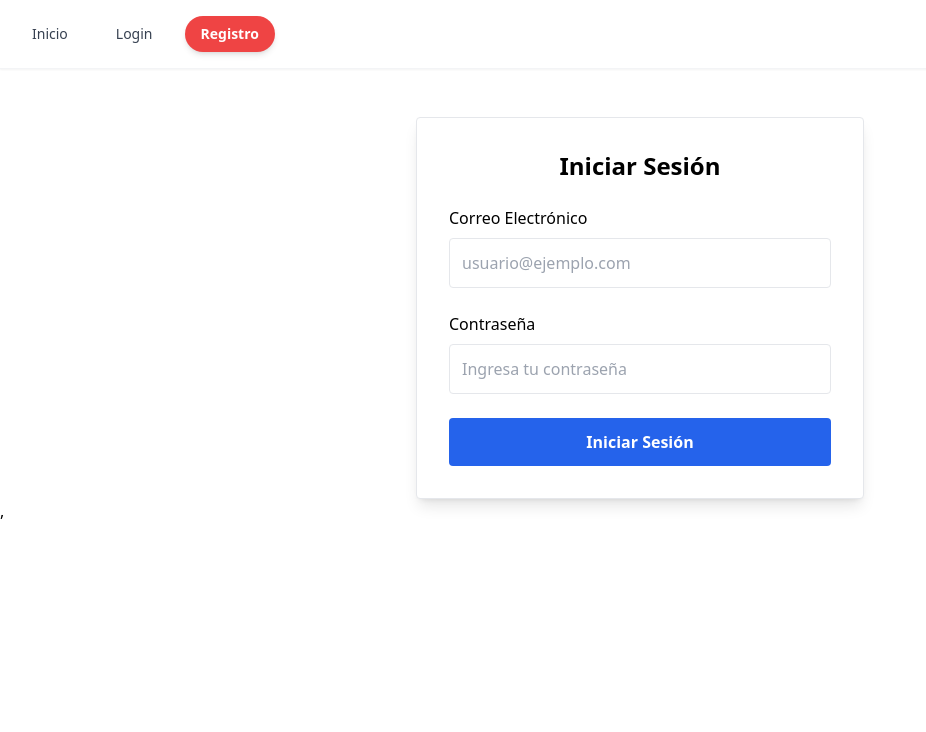
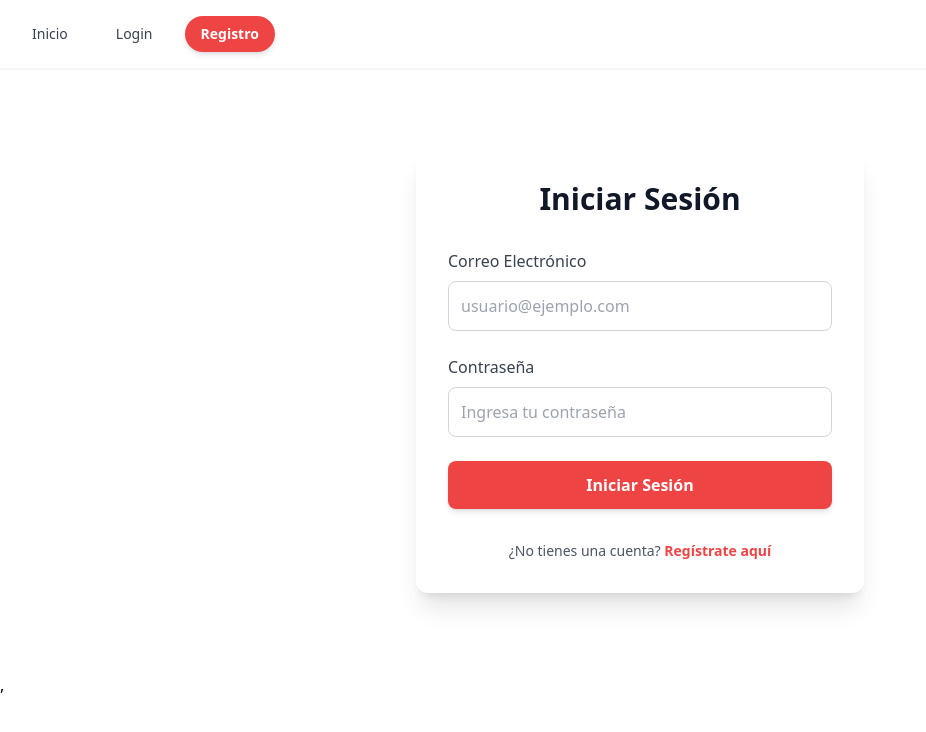
Before and after one commit to Wilberth08-maker/Modulo-4.-Introduccion-a-React, a React (Vite) app in the folder clon-airbnb/: page /login in a window 1280 px wide. Shown: the top 732 px of the page, without its empty margins (0-926 px from the left). Built offline with nearby package versions, Linux system fonts and the light colour scheme.

Commit message:
Se mejoro el estilo de mis páginas y componentes

```diff
--- a/clon-airbnb/src/pages/Login.jsx
+++ b/clon-airbnb/src/pages/Login.jsx
@@ -1,6 +1,7 @@
 import { useState } from 'react';
 import { useNavigate } from 'react-router-dom';
 import { login } from '@/utils/auth'
+import { Link } from 'react-router-dom';
 
 // Componente login recibe setUser como prop para actualizar la sesión
 const Login = ({ setUser }) => {
@@ -39,26 +40,26 @@ const Login = ({ setUser }) => {
     }
 
     return (
-        <div className="max-w-md mx-auto mt-12 p-8 border rounded shadow-lg bg-white">
-            <h2 className="text-2xl font-bold mb-6 text-center">Iniciar Sesión</h2>
+        <div className="max-w-md w-full mx-auto p-8 rounded-xl shadow-xl bg-white mt-10 mb-10 md:mt-20 md:mb-20">
+            <h2 className="text-3xl font-extrabold mb-8 text-center text-gray-900">Iniciar Sesión</h2>
 
             {/* Muestra mensaje de error en caso de existir */}
             {error && (
-                <p className="mb-4 text-red-600 font-semibold text-center">{error}</p>
+                <p className="mb-6 text-red-500 font-semibold text-center text-sm">{error}</p>
             )}
 
             {/* Formulario de login */}
             <form className="space-y-6" onSubmit={handleSubmit}>
                 {/* campo de correo */}
                 <div>
-                    <label htmlFor="email" className="block mb-2 font-medium">
+                    <label htmlFor="email" className="block mb-2 font-medium text-gray-700">
                         Correo Electrónico
                     </label>
                     <input
                         id="email"
                         type="email"
                         placeholder="usuario@ejemplo.com"
-                        className="w-full p-3 border rounded focus:outline-none focus:ring-2 focus:ring-blue-500"
+                        className="w-full p-3 border border-gray-300 rounded-lg focus:outline-none focus:ring-2 focus:ring-red-500 focus:border-transparent transition duration-200"
                         value={email}
                         onChange={(e) => setEmail(e.target.value)}
                         autoComplete="username"
@@ -68,14 +69,14 @@ const Login = ({ setUser }) => {
 
                 {/* campo de contraseña */}
                 <div>
-                    <label htmlFor="password" className="block mb-2 font-medium">
+                    <label htmlFor="password" className="block mb-2 font-medium text-gray-700">
                         Contraseña
                     </label>
                     <input
                         id="password"
                         type="password"
                         placeholder="Ingresa tu contraseña"
-                        className="w-full p-3 border rounded focus:outline-none focus:ring-2 focus:ring-blue-500"
+                        className="w-full p-3 border border-gray-300 rounded-lg focus:outline-none focus:ring-2 focus:ring-red-500 focus:border-transparent transition duration-200"
                         value={password}
                         onChange={(e) => setPassword(e.target.value)}
                         autoComplete="current-password"
@@ -86,11 +87,18 @@ const Login = ({ setUser }) => {
                 {/* Botón para enviar el formulario */}
                 <button
                     type="submit"
-                    className="w-full py-3 bg-blue-600 text-white rounded font-semibold hover:bg-blue-700 transition"
+                    className="w-full py-3 bg-red-500 text-white rounded-lg font-semibold hover:bg-red-600 transition-colors duration-300 shadow-md transform hover:scale-105 focus:outline-none focus:ring-2 focus:ring-red-500 focus:ring-opacity-50"
                 >
                     Iniciar Sesión
                 </button>
             </form>
+            {/* Enlace a registro */}
+                <p className="mt-8 text-center text-gray-600 text-sm">
+                    ¿No tienes una cuenta?{' '}
+                    <Link to="/signup" className="text-red-500 hover:text-red-600 font-semibold hover:underline">
+                    Regístrate aquí
+                    </Link>
+                </p>
         </div>
     )
 }
--- a/clon-airbnb/src/pages/Signup.jsx
+++ b/clon-airbnb/src/pages/Signup.jsx
@@ -52,26 +52,26 @@ const Signup = () => {
 
 
     return (
-        <div className="max-w-md mx-auto mt-12 p-8 border rounded shadow-lg bg-white">
-            <h2 className="text-2xl font-bold mb-6 text-center">Crear Cuenta</h2>
+        <div className="max-w-md w-full mx-auto p-8 rounded-xl shadow-lg bg-white mt-10 mb-10 md:mt-20 md:mb-20">
+            <h2 className="text-3xl font-extrabold mb-8 text-center text-gray-900">Crear Cuenta</h2>
 
             {/* Muestra mensaje de error en caso de existir */}
             {error && (
-                <p className="mb-4 text-red-600 font-semibold text-center">{error}</p>
+                <p className="mb-6 text-red-500 font-semibold text-center text-sm">{error}</p>
             )}
 
             {/* Formulario de registro */}
             <form className="space-y-6" onSubmit={handleSubmit}>
                 {/* Campo de correo */}
                 <div>
-                    <label htmlFor="email" className="block mb-2 font-medium">
+                    <label htmlFor="email" className="block mb-2 font-medium text-gray-700">
                         Correo Electrónico
                     </label>
                     <input
                         id="email"
                         type="email"
                         placeholder="usuario@ejemplo.com"
-                        className="w-full p-3 border rounded focus:outline-none focus:ring-2 focus:ring-blue-500"
+                        className="w-full p-3 border border-gray-300 rounded-lg focus:outline-none focus:ring-2 focus:ring-red-500 focus:border-transparent transition duration-200"
                         value={email}
                         onChange={(e) => setEmail(e.target.value)}
                         autoComplete="email"
@@ -82,14 +82,14 @@ const Signup = () => {
 
                 {/* Campo de contraseña */}
                 <div>
-                    <label htmlFor="password" className="block mb-2 font-medium">
+                    <label htmlFor="password" className="block mb-2 font-medium text-gray-700">
                         Contraseña
                     </label>
                     <input
                         id="password"
                         type="password"
                         placeholder="Ingresa tu contraseña"
-                        className="w-full p-3 border rounded focus:outline-none focus:ring-2 focus:ring-blue-500"
+                        className="w-full p-3 border border-gray-300 rounded-lg focus:outline-none focus:ring-2 focus:ring-red-500 focus:border-transparent transition duration-200"
                         value={password}
                         onChange={(e) => setPassword(e.target.value)}
                         autoComplete="new-password"
@@ -106,7 +106,7 @@ const Signup = () => {
                         id="confirmPass"
                         type="password"
                         placeholder="Confirmar Contraseña"
-                        className="w-full p-3 border rounded focus:outline-none focus:ring-2 focus:ring-blue-500"
+                        className="w-full p-3 border border-gray-300 rounded-lg focus:outline-none focus:ring-2 focus:ring-red-500 focus:border-transparent transition duration-200"
                         value={confirmPass}
                         onChange={(e) => setConfirmPass(e.target.value)}
                         autoComplete="new-password"
@@ -117,7 +117,7 @@ const Signup = () => {
                 {/* Botón para enviar el formulario */}
                 <button
                     type="submit"
-                    className="w-full py-3 bg-blue-600 text-white rounded font-semibold hover:bg-blue-700 transition"
+                    className="w-full py-3 bg-red-500 text-white rounded-lg font-semibold hover:bg-red-600 transition-colors duration-300 shadow-md transform hover:scale-105 focus:outline-none focus:ring-2 focus:ring-red-500 focus:ring-opacity-50"
                 >
                     Registrarse
                 </button>
```
